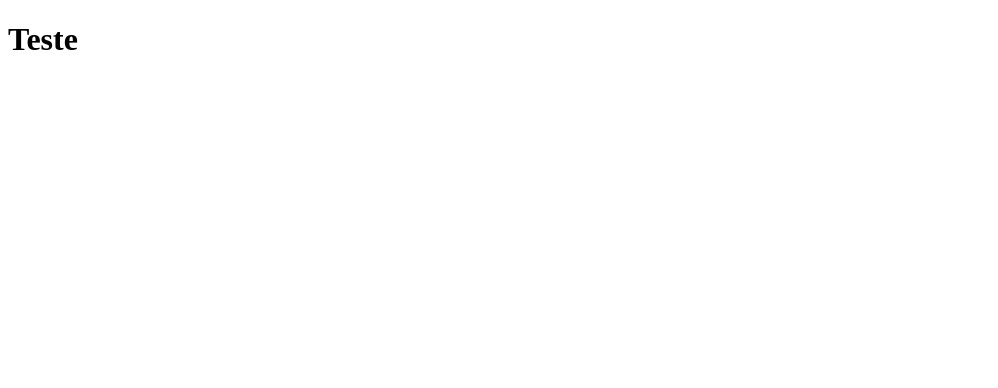
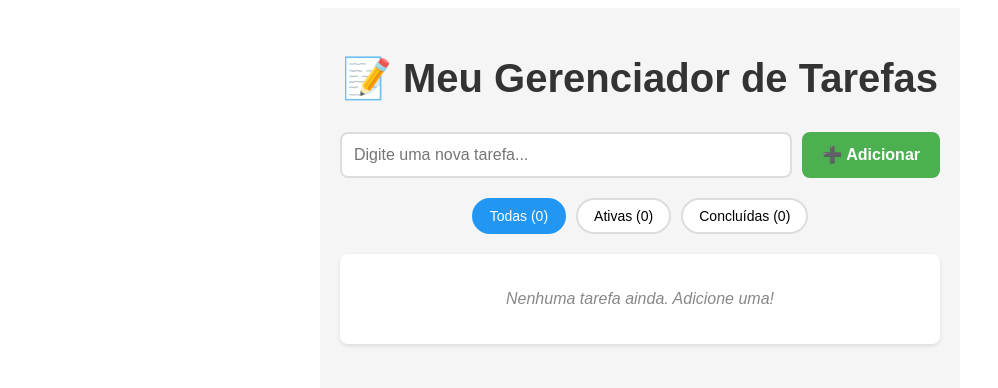
Before and after one commit to gabrielbdornas/clone-tabnews, a Next.js app: page / in a window 1280 px wide. Shown: the top 388 px of the page, without its empty margins (0-998 px from the left). Built offline with nearby package versions, Linux system fonts and the light colour scheme.

Commit message:
Add first react exemple gaved by cursor - task manager

```diff
--- a/pages/index.js
+++ b/pages/index.js
@@ -1,6 +1,287 @@
+import { useState, useEffect } from 'react';
+
 function Home() {
-  return <h1>Teste</h1>;
+  const [tasks, setTasks] = useState([]);
+  const [newTask, setNewTask] = useState('');
+  const [filter, setFilter] = useState('all'); // all, active, completed
+
+  // Load tasks from localStorage on component mount
+  useEffect(() => {
+    const savedTasks = localStorage.getItem('tasks');
+    if (savedTasks) {
+      setTasks(JSON.parse(savedTasks));
+    }
+  }, []);
+
+  // Save tasks to localStorage whenever tasks change
+  useEffect(() => {
+    localStorage.setItem('tasks', JSON.stringify(tasks));
+  }, [tasks]);
+
+  const addTask = (e) => {
+    e.preventDefault();
+    if (newTask.trim()) {
+      setTasks([...tasks, {
+        id: Date.now(),
+        text: newTask.trim(),
+        completed: false,
+        createdAt: new Date().toLocaleString()
+      }]);
+      setNewTask('');
+    }
+  };
+
+  const toggleTask = (id) => {
+    setTasks(tasks.map(task =>
+      task.id === id ? { ...task, completed: !task.completed } : task
+    ));
+  };
+
+  const deleteTask = (id) => {
+    setTasks(tasks.filter(task => task.id !== id));
+  };
+
+  const filteredTasks = tasks.filter(task => {
+    if (filter === 'active') return !task.completed;
+    if (filter === 'completed') return task.completed;
+    return true;
+  });
+
+  const completedCount = tasks.filter(task => task.completed).length;
+  const activeCount = tasks.length - completedCount;
+
+  return (
+    <div style={styles.container}>
+      <h1 style={styles.title}>📝 Meu Gerenciador de Tarefas</h1>
+
+      {/* Add Task Form */}
+      <form onSubmit={addTask} style={styles.form}>
+        <input
+          type="text"
+          value={newTask}
+          onChange={(e) => setNewTask(e.target.value)}
+          placeholder="Digite uma nova tarefa..."
+          style={styles.input}
+        />
+        <button type="submit" style={styles.addButton}>
+          ➕ Adicionar
+        </button>
+      </form>
+
+      {/* Filter Buttons */}
+      <div style={styles.filters}>
+        <button
+          onClick={() => setFilter('all')}
+          style={{...styles.filterButton, ...(filter === 'all' && styles.activeFilter)}}
+        >
+          Todas ({tasks.length})
+        </button>
+        <button
+          onClick={() => setFilter('active')}
+          style={{...styles.filterButton, ...(filter === 'active' && styles.activeFilter)}}
+        >
+          Ativas ({activeCount})
+        </button>
+        <button
+          onClick={() => setFilter('completed')}
+          style={{...styles.filterButton, ...(filter === 'completed' && styles.activeFilter)}}
+        >
+          Concluídas ({completedCount})
+        </button>
+      </div>
+
+      {/* Tasks List */}
+      <div style={styles.taskList}>
+        {filteredTasks.length === 0 ? (
+          <p style={styles.emptyMessage}>
+            {filter === 'all' ? 'Nenhuma tarefa ainda. Adicione uma!' :
+             filter === 'active' ? 'Nenhuma tarefa ativa.' : 'Nenhuma tarefa concluída.'}
+          </p>
+        ) : (
+          filteredTasks.map(task => (
+            <div key={task.id} style={styles.taskItem}>
+              <div style={styles.taskContent}>
+                <input
+                  type="checkbox"
+                  checked={task.completed}
+                  onChange={() => toggleTask(task.id)}
+                  style={styles.checkbox}
+                />
+                <span style={{
+                  ...styles.taskText,
+                  ...(task.completed && styles.completedTask)
+                }}>
+                  {task.text}
+                </span>
+              </div>
+              <div style={styles.taskMeta}>
+                <small style={styles.taskDate}>{task.createdAt}</small>
+                <button
+                  onClick={() => deleteTask(task.id)}
+                  style={styles.deleteButton}
+                >
+                  🗑️
+                </button>
+              </div>
+            </div>
+          ))
+        )}
+      </div>
+
+      {/* Progress Bar */}
+      {tasks.length > 0 && (
+        <div style={styles.progressContainer}>
+          <div style={styles.progressBar}>
+            <div
+              style={{
+                ...styles.progressFill,
+                width: `${(completedCount / tasks.length) * 100}%`
+              }}
+            />
+          </div>
+          <p style={styles.progressText}>
+            {completedCount} de {tasks.length} tarefas concluídas
+            ({Math.round((completedCount / tasks.length) * 100)}%)
+          </p>
+        </div>
+      )}
+    </div>
+  );
 }
+
+const styles = {
+  container: {
+    maxWidth: '600px',
+    margin: '0 auto',
+    padding: '20px',
+    fontFamily: 'Arial, sans-serif',
+    backgroundColor: '#f5f5f5',
+    minHeight: '100vh'
+  },
+  title: {
+    textAlign: 'center',
+    color: '#333',
+    marginBottom: '30px',
+    fontSize: '2.5em'
+  },
+  form: {
+    display: 'flex',
+    gap: '10px',
+    marginBottom: '20px'
+  },
+  input: {
+    flex: 1,
+    padding: '12px',
+    border: '2px solid #ddd',
+    borderRadius: '8px',
+    fontSize: '16px',
+    outline: 'none'
+  },
+  addButton: {
+    padding: '12px 20px',
+    backgroundColor: '#4CAF50',
+    color: 'white',
+    border: 'none',
+    borderRadius: '8px',
+    cursor: 'pointer',
+    fontSize: '16px',
+    fontWeight: 'bold'
+  },
+  filters: {
+    display: 'flex',
+    gap: '10px',
+    marginBottom: '20px',
+    justifyContent: 'center'
+  },
+  filterButton: {
+    padding: '8px 16px',
+    border: '2px solid #ddd',
+    backgroundColor: 'white',
+    borderRadius: '20px',
+    cursor: 'pointer',
+    fontSize: '14px'
+  },
+  activeFilter: {
+    backgroundColor: '#2196F3',
+    color: 'white',
+    borderColor: '#2196F3'
+  },
+  taskList: {
+    backgroundColor: 'white',
+    borderRadius: '8px',
+    padding: '20px',
+    boxShadow: '0 2px 4px rgba(0,0,0,0.1)'
+  },
+  taskItem: {
+    display: 'flex',
+    justifyContent: 'space-between',
+    alignItems: 'center',
+    padding: '15px 0',
+    borderBottom: '1px solid #eee'
+  },
+  taskContent: {
+    display: 'flex',
+    alignItems: 'center',
+    gap: '10px',
+    flex: 1
+  },
+  checkbox: {
+    width: '18px',
+    height: '18px',
+    cursor: 'pointer'
+  },
+  taskText: {
+    fontSize: '16px',
+    color: '#333'
+  },
+  completedTask: {
+    textDecoration: 'line-through',
+    color: '#888'
+  },
+  taskMeta: {
+    display: 'flex',
+    alignItems: 'center',
+    gap: '10px'
+  },
+  taskDate: {
+    color: '#888',
+    fontSize: '12px'
+  },
+  deleteButton: {
+    background: 'none',
+    border: 'none',
+    cursor: 'pointer',
+    fontSize: '16px',
+    padding: '5px'
+  },
+  emptyMessage: {
+    textAlign: 'center',
+    color: '#888',
+    fontStyle: 'italic'
+  },
+  progressContainer: {
+    marginTop: '20px',
+    textAlign: 'center'
+  },
+  progressBar: {
+    width: '100%',
+    height: '8px',
+    backgroundColor: '#ddd',
+    borderRadius: '4px',
+    overflow: 'hidden',
+    marginBottom: '10px'
+  },
+  progressFill: {
+    height: '100%',
+    backgroundColor: '#4CAF50',
+    transition: 'width 0.3s ease'
+  },
+  progressText: {
+    color: '#666',
+    fontSize: '14px',
+    margin: 0
+  }
+};
 
 // Define que Home é a saída padrão
 export default Home;
```
